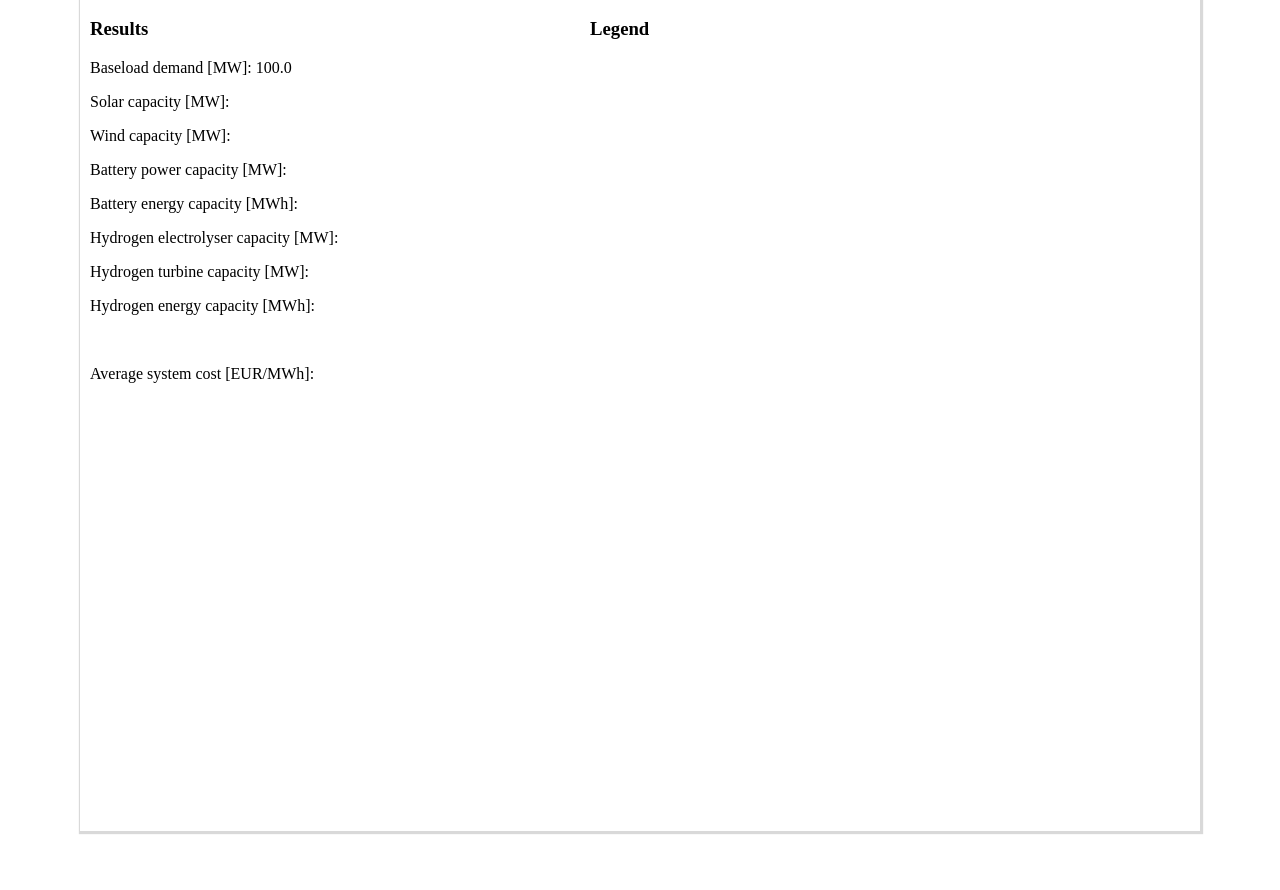
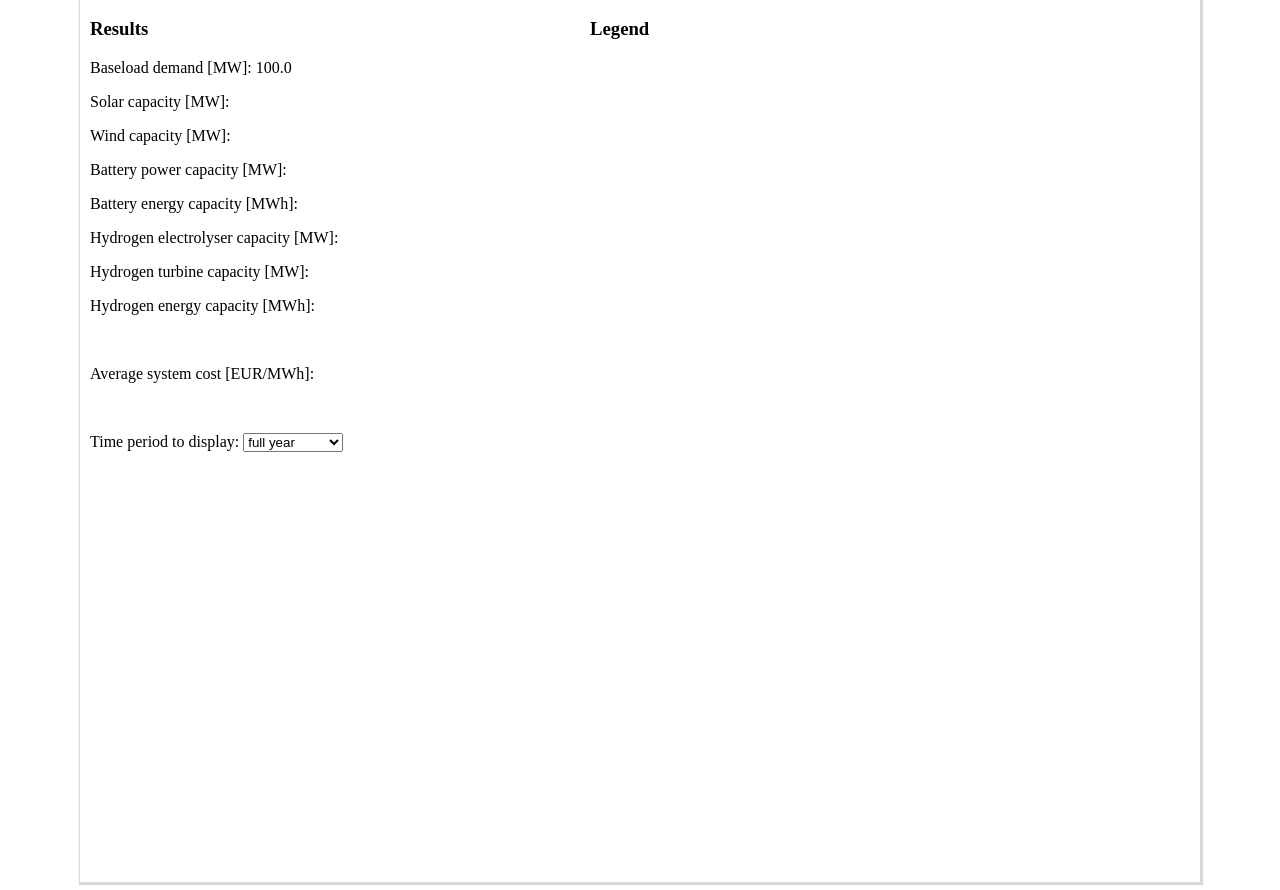
Before and after one commit to PyPSA/whobs-server, a Flask app: page / in a window 1280 px wide. Shown: the part 1143-2033 px from the top of the page. Before the commit the page ends 1977 px from the top, so only its background shows below. Run offline with Flask 2, Linux system fonts and the light colour scheme; some libraries are stand-ins or nearby versions.

Commit message:
Allow graphing of single weeks as well as year
New state variable "period".

"results" promoted to global variable.

```diff
--- a/static/solver.css
+++ b/static/solver.css
@@ -27,8 +27,8 @@
 
 #selectCountry {
     float: left;
-    width: 450px;
-    height: 450px;
+    width: 500px;
+    height: 500px;
 }
 
 #mapid {
@@ -77,5 +77,17 @@
 
 #legend {
     float: left;
-    width: 200px;
+    width: 600px;
 }
+
+
+#graph {
+    float: left;
+    width: 1100px;
+}
+
+
+
+#jumpmenu {
+    width: 100px;
+}
--- a/static/solver.js
+++ b/static/solver.js
@@ -32,10 +32,14 @@ let assumptions = {"country" : "GB",
 		   "hydrogen_turbine_efficiency" : 60,
 		   "discount_rate" : 5};
 
+//state variable for graph period
+let period = "year";
 
-
+let frequency = 3;
 
 var d = 10;
+
+var results = {};
 
 // Centered on Frankfurt
 var mymap = L.map('mapid').setView([50.11, 8.68], 3);
@@ -189,7 +193,7 @@ function poll_result() {
     poll.open('GET', '/jobs/' + jobid, true);
 
     poll.onload = function () {
-	let results = JSON.parse(this.response);
+	results = JSON.parse(this.response);
 	status = results["status"];
 	document.getElementById("status").innerHTML=status;
 	console.log("status is",status);
@@ -206,7 +210,7 @@ function poll_result() {
 	    console.log("results:",results);
 	    solving = false;
 	    solveButton.text("Solve");
-	    display_results(results);
+	    display_results();
 	};
     };
     poll.send();
@@ -228,7 +232,7 @@ function clear_results(){
 };
 
 
-function display_results(results){
+function display_results(){
     document.getElementById("results_assumptions").innerHTML=" for country " + results["assumptions"]["country"] + " in year " + results["assumptions"]["year"];
     document.getElementById("average_price").innerHTML=results["average_price"].toFixed(1);
 
@@ -240,7 +244,7 @@ function display_results(results){
 	results.snapshots[j] = parseDate(results.snapshots[j]);
     };
 
-    draw_power_graph(results);
+    draw_power_graph();
 };
 
 
@@ -251,9 +255,18 @@ var ymin = {};
 var ymax = {};
 
 
-function draw_power_graph(results){
+function draw_power_graph(){
 
     var name = "time";
+
+    let snapshots = results["snapshots"];
+    let selection = [...Array(results["snapshots"].length).keys()];
+
+    if(period != "year"){
+	let week = parseInt(period.slice(4));
+	selection = selection.slice((week-1)*7*24/frequency,week*7*24/frequency);
+	snapshots = snapshots.slice((week-1)*7*24/frequency,week*7*24/frequency);
+    };
 
     // Inspired by https://bl.ocks.org/mbostock/3885211
 
@@ -271,35 +284,35 @@ function draw_power_graph(results){
 
     // Custom version of d3.stack
 
-    var previous = new Array(results["snapshots"].length).fill(0);
+    var previous = new Array(selection.length).fill(0);
 
     for (var j = 0; j < results["positive"].columns.length; j++){
 	var item = [];
-	for (var k = 0; k < results["snapshots"].length; k++){
-	    item.push([previous[k], previous[k] + results["positive"]["data"][k][j]]);
-	    previous[k] = previous[k] + results["positive"]["data"][k][j];
+	for (var k = 0; k < selection.length; k++){
+	    item.push([previous[k], previous[k] + results["positive"]["data"][selection[k]][j]]);
+	    previous[k] = previous[k] + results["positive"]["data"][selection[k]][j];
 	    }
 	data.push(item);
     }
-    var previous = new Array(results["snapshots"].length).fill(0);
+    var previous = new Array(selection.length).fill(0);
 
     for (var j = 0; j < results["negative"].columns.length; j++){
 	var item = [];
-	for (var k = 0; k < results["snapshots"].length; k++){
-	    item.push([-previous[k] - results["negative"]["data"][k][j],-previous[k]]);
-	    previous[k] = previous[k] + results["negative"]["data"][k][j];
+	for (var k = 0; k < selection.length; k++){
+	    item.push([-previous[k] - results["negative"]["data"][selection[k]][j],-previous[k]]);
+	    previous[k] = previous[k] + results["negative"]["data"][selection[k]][j];
 	    }
 	data.push(item);
     }
 
     ymin[name] = 0, ymax[name] = 0;
-    for (var k = 0; k < results["snapshots"].length; k++){
+    for (var k = 0; k < selection.length; k++){
 	if(data[results["positive"].columns.length-1][k][1] > ymax[name]){ ymax[name] = data[results["positive"].columns.length-1][k][1];};
 	if(data[results["positive"].columns.length+results["negative"].columns.length-1][k][0] < ymin[name]){ ymin[name] = data[results["positive"].columns.length+results["negative"].columns.length-1][k][0];};
     };
 
     var area = d3.area()
-        .x(function(d, i) { return x[name](results["snapshots"][i]); })
+        .x(function(d, i) { return x[name](snapshots[i]); })
         .y0(function(d) { return y[name](d[0]); })
         .y1(function(d) { return y[name](d[1]); });
 
@@ -308,7 +321,7 @@ function draw_power_graph(results){
         .attr("transform", "translate(" + margin.left + "," + margin.top + ")");
 
 
-    x[name].domain(d3.extent(results["snapshots"]));
+    x[name].domain(d3.extent(snapshots));
     y[name].domain([ymin[name],ymax[name]]);
 
     var layer = g.selectAll(".layer")
@@ -370,7 +383,25 @@ legend.append("text")
 
 
 
+
+
+let selectPeriod = d3.select("#jumpmenu").selectAll("option")
+    .data([...Array(53).keys()])
+    .enter()
+    .append("option")
+    .attr("value", function (d, i) {  return "week"+d })
+    .text( function (d, i) {  return "week "+d });
+
+d3.select("#jumpmenu").on("change", function(){
+    period = this.value;
+    console.log("period change to ",period);
+    draw_power_graph();
+});
+
+
+
 // load initial results for assumptions["country"]
-d3.json("static/results-97077426-208d-4e02-9387-f615a6ffbfa3.json", function(results){
-    display_results(results);
+d3.json("static/results-97077426-208d-4e02-9387-f615a6ffbfa3.json", function(r){
+    results = r;
+    display_results();
 });
--- a/templates/index.html
+++ b/templates/index.html
@@ -128,10 +128,17 @@
     </div>
 
 
-    <div id="graph">
-      <svg width="1000" height="400" id="power"></svg>
     </div>
 
+    <div id="graph">
+
+      <p>Time period to display:
+      <select name="jumpmenu" id="jumpmenu">
+	<option value="year">full year</option>
+      </select>
+      </p>
+
+      <svg width="1000" height="400" id="power"></svg>
     </div>
 
   </div>
```
